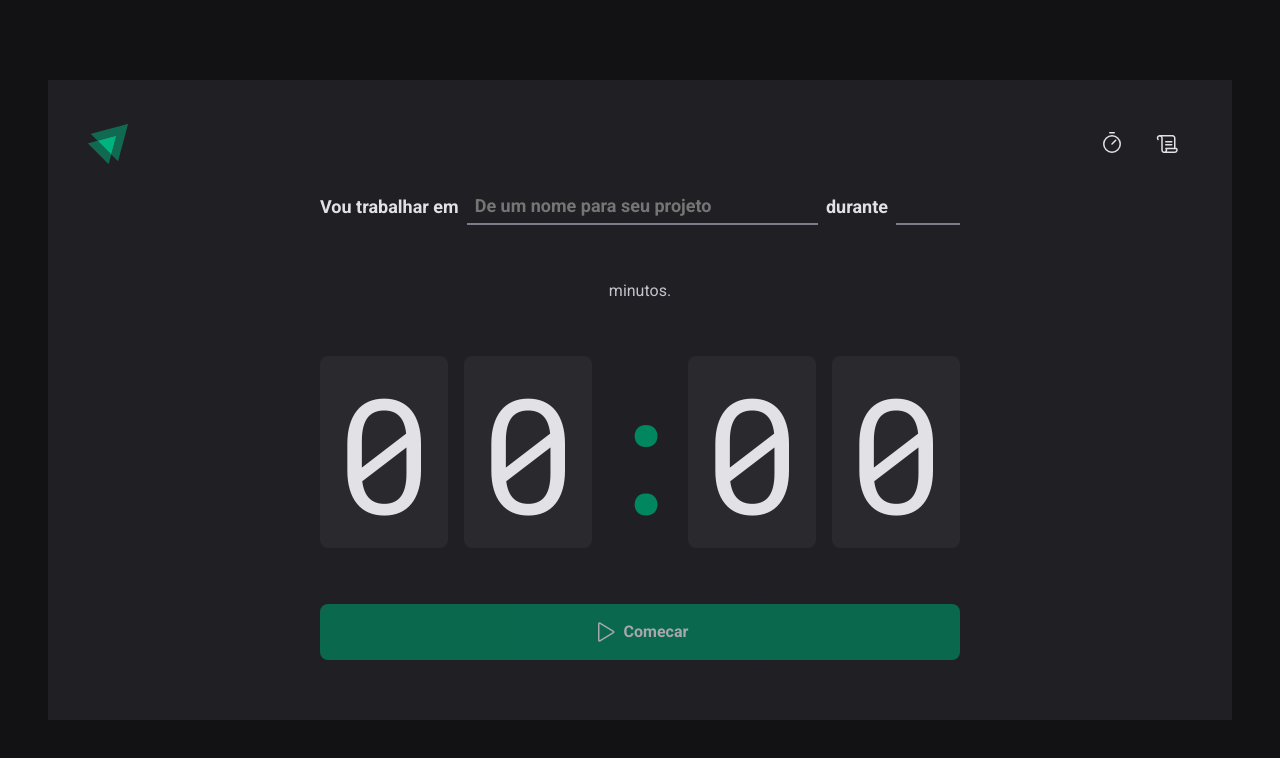
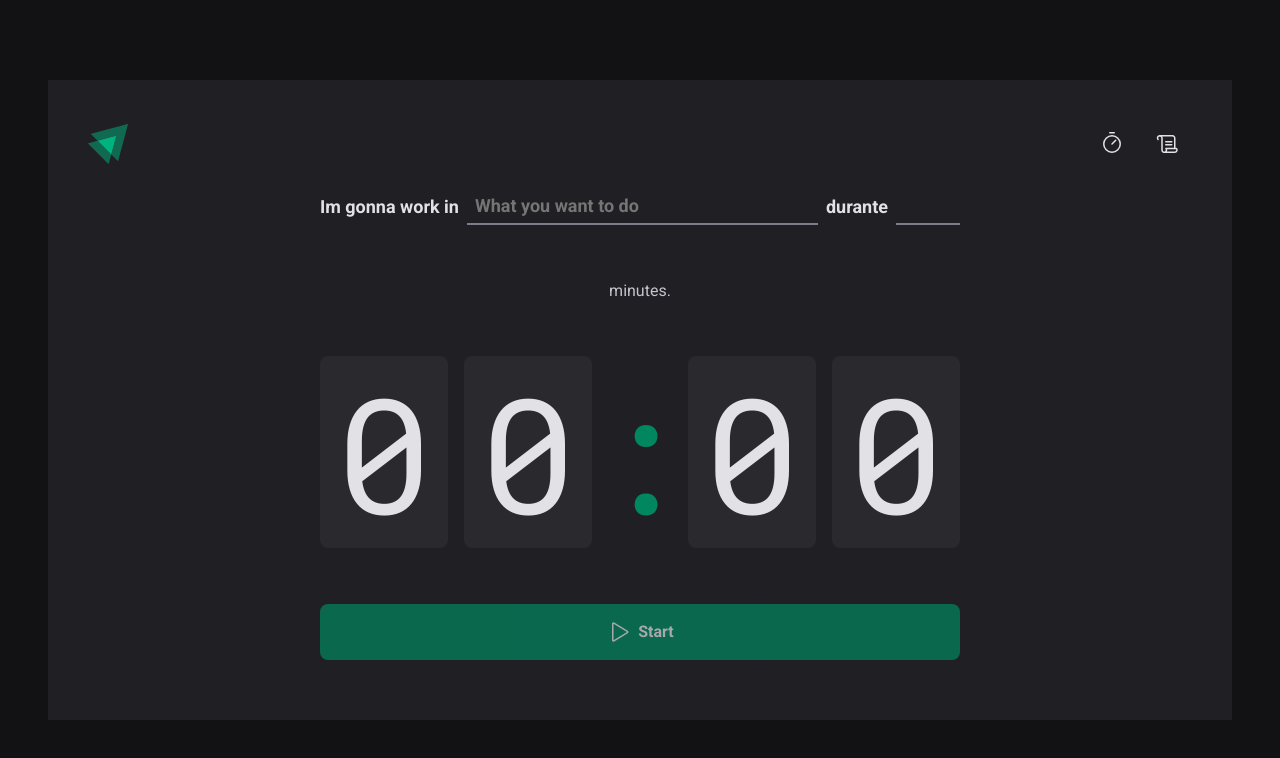
Before and after one commit to pedrohfreitas01/PomoFocus, a React (Vite) app: page / in a window 1280 px wide. Shown: the top 758 px of the page. Built offline with nearby package versions, Linux system fonts and the light colour scheme.

Commit message:
🧪 feat: setup react-hook-form for form handling (no validation yet)

```diff
--- a/package.json
+++ b/package.json
@@ -13,6 +13,7 @@
     "phosphor-react": "^1.4.1",
     "react": "^19.1.0",
     "react-dom": "^19.1.0",
+    "react-hook-form": "^7.56.4",
     "react-router-dom": "^6.30.0",
     "styled-components": "^6.1.18"
   },
--- a/src/pages/Home/index.tsx
+++ b/src/pages/Home/index.tsx
@@ -8,23 +8,34 @@ import {
   StartCountdownButton,
   TaskInput,
 } from "./style";
+import { useForm } from "react-hook-form";
 
 export function Home() {
+  const { register, handleSubmit, watch } = useForm();
+
+  function handleCreateNewCycle(data: any) {
+    console.log(data);
+  }
+
+  const task = watch("task");
+  const isSubmitDisabled = !task
+
   return (
     <HomeContainer>
-      <form>
+      <form onSubmit={handleSubmit(handleCreateNewCycle)}>
         <FormContainer>
-          <label htmlFor="">Vou trabalhar em</label>
+          <label htmlFor="">Im gonna work in</label>
           <TaskInput
             id="task"
             type="text"
             list="task-suggestions"
-            placeholder="De um nome para seu projeto "
+            placeholder="What you want to do "
+            {...register("task")}
           />
 
           <datalist id="task-suggestions">
-            <option value="Projeto 1"></option>
-            <option value="Estudar Front"></option>
+            <option value="Project 1"></option>
+            <option value="Study Front"></option>
           </datalist>
 
           <label htmlFor="minutesAmount">durante</label>
@@ -33,10 +44,11 @@ export function Home() {
             step={5}
             min={5}
             id="minutesAmount"
+            {...register("minutesAmount", { valueAsNumber: true })}
           />
         </FormContainer>
 
-        <span>minutos.</span>
+        <span>minutes.</span>
 
         <CountdownContainer>
           <span>0</span>
@@ -46,9 +58,9 @@ export function Home() {
           <span>0</span>
         </CountdownContainer>
 
-        <StartCountdownButton disabled type="submit">
+        <StartCountdownButton disabled={isSubmitDisabled} type="submit">
           <Play size={24} />
-          Comecar
+          Start
         </StartCountdownButton>
       </form>
     </HomeContainer>
```
Also changed, not shown: 1 other file (tests, documents, lock files or other folders).
